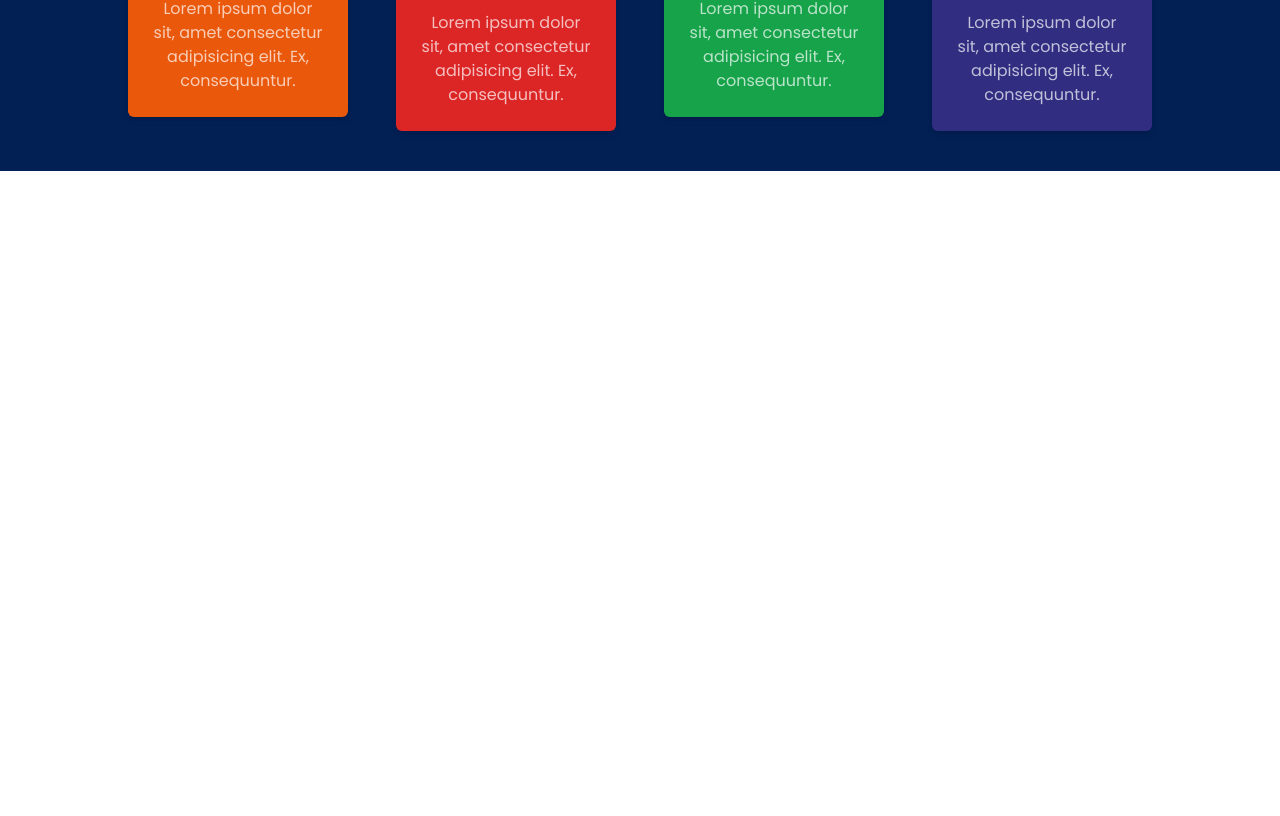
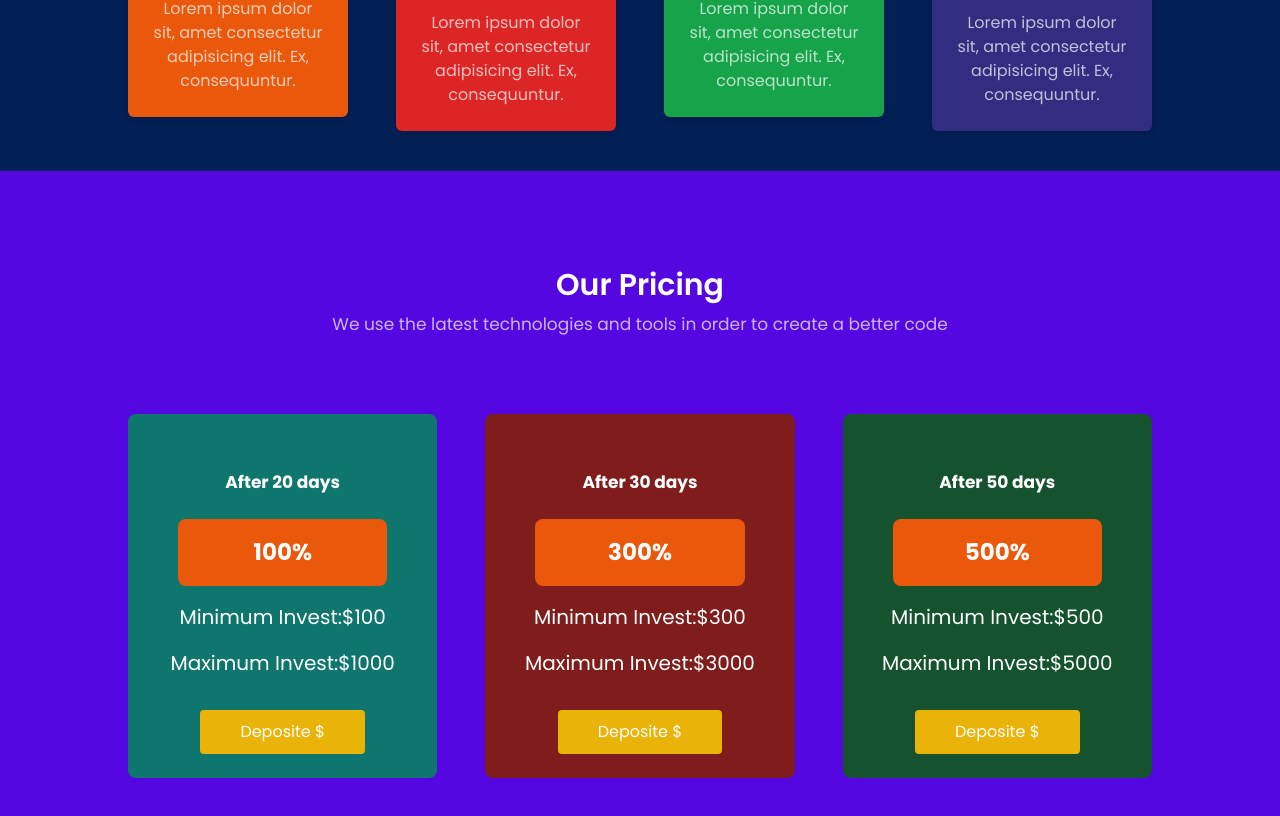
Before and after one commit to erkaraFikret/investment-website-next.js, a Next.js app: page / in a window 1280 px wide. Shown: the part 1978-2794 px from the top of the page. Before the commit the page ends 2149 px from the top, so only its background shows below. Built offline with nearby package versions, Linux system fonts and the light colour scheme.

Commit message:
price and button components are completed

```diff
--- /dev/null
+++ b/app/components/Helper/Button.tsx
@@ -0,0 +1,20 @@
+import React from 'react'
+
+type Props = {
+    text: string
+}
+
+const Button = ({text} : Props) => {
+    return (
+        <button
+            className='rounded px-10 py-2.5 overflow-hidden group bg-yellow-500 hover:bg-gradient-to-r
+                    hover:from-yellow-500 hover:to-yellow-400 relative text-white hover:ring-2 hover:ring-offset-2 hover:ring-yellow-400
+                    transition-all ease-out duration-300'>
+            <span className='absolute right-0 w-8 h-32 -mt-12 transition-all duration-1000 transform translate-x-12 bg-white
+                        opacity-10 rotate-12 group-hover:-translate-x-40 ease'></span>
+            <span className='relative'>{text}</span>
+        </button>
+    )
+}
+
+export default Button
--- a/app/components/Home/Home.tsx
+++ b/app/components/Home/Home.tsx
@@ -2,6 +2,7 @@ import React from 'react'
 import Hero from './Hero/Hero'
 import About from './About'
 import Feature from './Feature/Feature'
+import Price from './Price/Price'
 
 const Home = () => {
     return (
@@ -9,6 +10,7 @@ const Home = () => {
             <Hero/>
             <About/>
             <Feature/>
+            <Price/>
         </div>
     )
 }
--- a/app/components/Home/Navigation/Nav.tsx
+++ b/app/components/Home/Navigation/Nav.tsx
@@ -1,6 +1,7 @@
 import Link from 'next/link'
 import React from 'react'
 import { FaBars } from 'react-icons/fa'
+import Button from '../../Helper/Button'
 
 
 // props type
@@ -42,14 +43,7 @@ const Nav = ({ openNav }: Props) => {
                 {/* login button and burger menu */}
                 <div className='flex items-center space-x-4'>
                     {/* login button */}
-                    <button
-                        className='rounded px-10 py-2.5 overflow-hidden group bg-yellow-500 hover:bg-gradient-to-r
-                    hover:from-yellow-500 hover:to-yellow-400 relative text-white hover:ring-2 hover:ring-offset-2 hover:ring-yellow-400
-                    transition-all ease-out duration-300'>
-                        <span className='absolute right-0 w-8 h-32 -mt-12 transition-all duration-1000 transform translate-x-12 bg-white
-                        opacity-10 rotate-12 group-hover:-translate-x-40 ease'></span>
-                        <span className='relative'>Login</span>
-                    </button>
+                    <Button text='Login'/>
                     {/* burger menu */}
                     <FaBars onClick={openNav} className='w-8 h-8 text-white cursor-pointer' />
                 </div>
--- /dev/null
+++ b/app/components/Home/Price/Price.tsx
@@ -0,0 +1,28 @@
+import React from 'react'
+import SectionHeading from '../../Helper/SectionHeading'
+import PriceCard from './PriceCard'
+
+const Price = () => {
+    return (
+        <div className='pt-20 pb-16 bg-[#5507e1]'>
+            <SectionHeading heading='Our Pricing' />
+            {/* define grid system */}
+            <div className='w-4/5 mx-auto grid grid-cols-1 lg:grid-cols-2 xl:grid-cols-3 gap-12 mt-16'>
+                {/* price cart */}
+                <div>
+                    <PriceCard bg="bg-teal-700" days="20" percentage="100" minInvest="100" maxInvest="1000"/>
+                </div>
+                {/* price cart */}
+                <div>
+                    <PriceCard bg="bg-red-900 " days="30" percentage="300" minInvest="300" maxInvest="3000"/>
+                </div>
+                {/* price cart */}
+                <div>
+                    <PriceCard bg="bg-green-900" days="50" percentage="500" minInvest="500" maxInvest="5000"/>
+                </div>
+            </div>
+        </div>
+    )
+}
+
+export default Price
--- /dev/null
+++ b/app/components/Home/Price/PriceCard.tsx
@@ -0,0 +1,30 @@
+import React from 'react'
+import Button from '../../Helper/Button';
+
+type Props = {
+    bg: string;
+    days: string;
+    percentage: string;
+    minInvest: string;
+    maxInvest: string;
+}
+
+const PriceCard = ({ bg, days, percentage, minInvest, maxInvest }: Props) => {
+    return (
+        <div className={`${bg} p-6 text-center rounded-lg`}>
+            <h1 className='text-[17px] font-bold md:text-[20p] text-white mt-8'>
+                After {days} days
+            </h1>
+            <h1 className='w-4/5 mx-auto bg-orange-600 text-white text-[23px] font-bold p-4 rounded-lg mt-6'>
+                {percentage}%
+            </h1>
+            <h1 className='mt-4 text-[20px] text-white mb-4'>Minimum Invest:${minInvest}</h1>
+            <h1 className='mt-4 text-[20px] text-white mb-4'>Maximum Invest:${maxInvest}</h1>
+            <div className="text-center mt-8">
+                <Button text='Deposite $'/>
+            </div>
+        </div>
+    )
+}
+
+export default PriceCard
```
